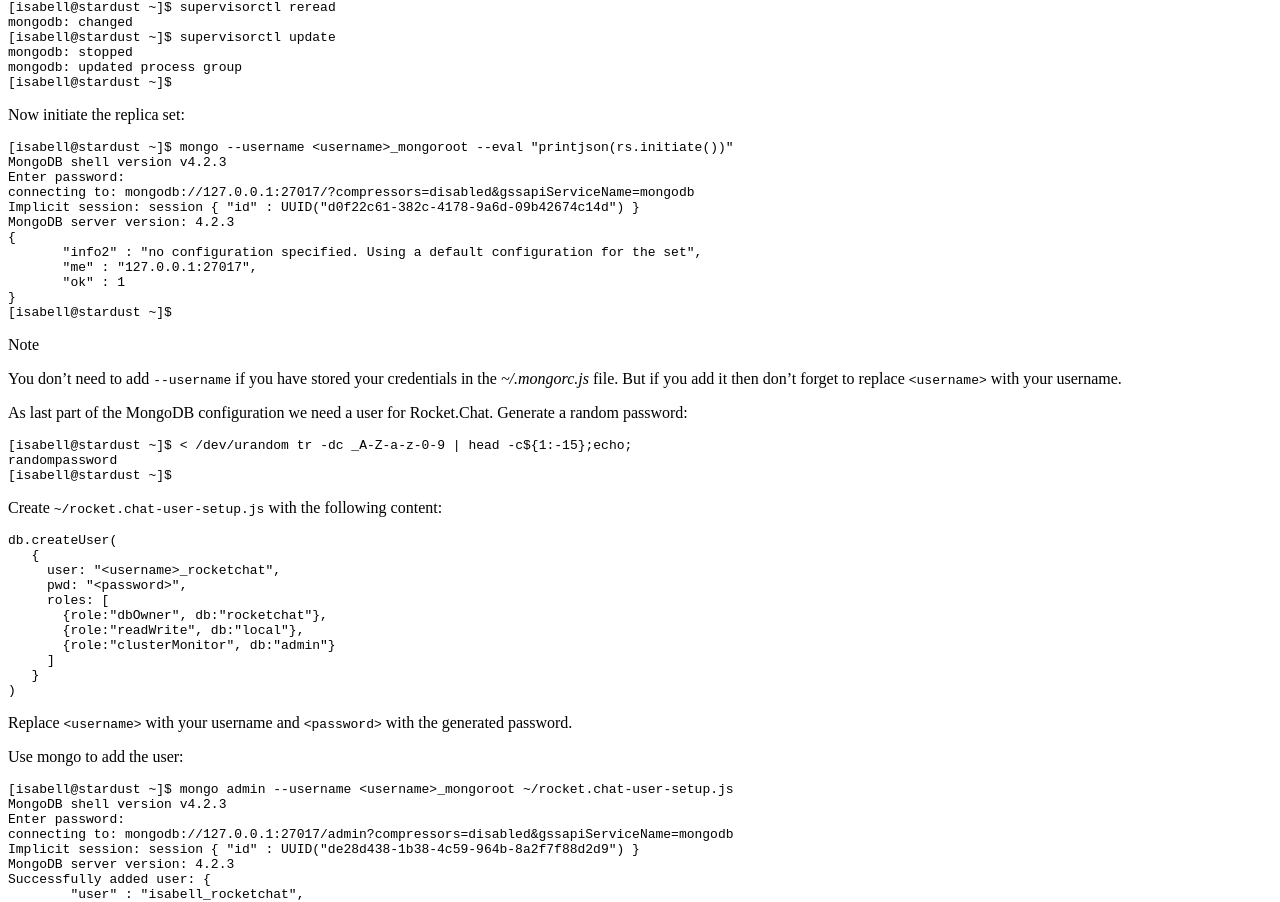
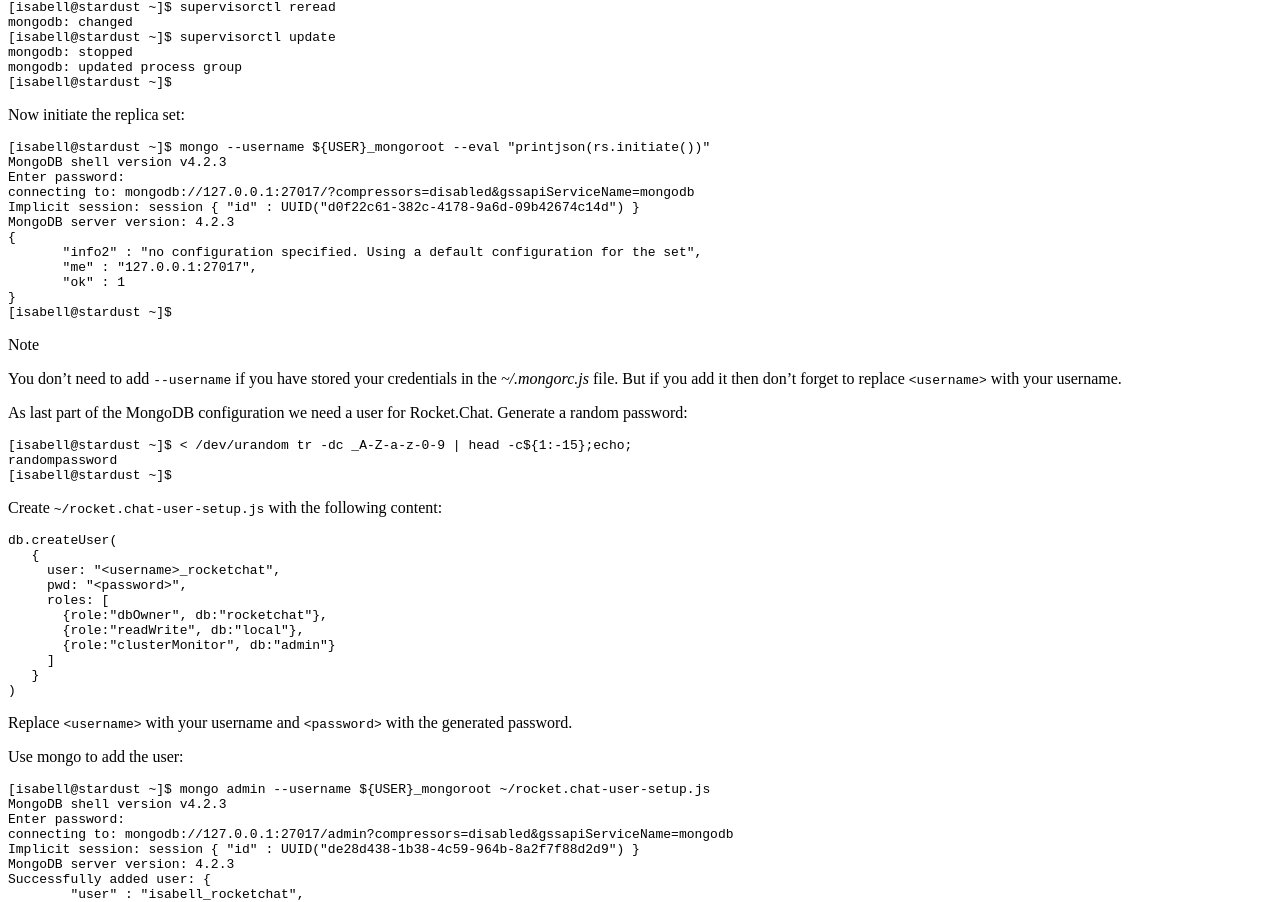
Before and after one commit to Uberspace/lab, a Sphinx documentation site: the page built from source/guide_rocketchat.rst, in a window 1280 px wide and 1400 px high, scrolled down 4676 px. Shown: the part 120-1022 px from the top of the window. Built offline with Sphinx 7.4.7 and the Read the Docs theme 2.0.0, drawn with Linux system fonts in a browser that asks for light colours.

Commit message:
[rocket.chat] use ${USER} in mongo commands

```diff
--- a/source/guide_rocketchat.rst
+++ b/source/guide_rocketchat.rst
@@ -139,7 +139,7 @@
 
 ::
 
- [isabell@stardust ~]$ mongo --username <username>_mongoroot --eval "printjson(rs.initiate())"
+ [isabell@stardust ~]$ mongo --username ${USER}_mongoroot --eval "printjson(rs.initiate())"
  MongoDB shell version v4.2.3
  Enter password:
  connecting to: mongodb://127.0.0.1:27017/?compressors=disabled&gssapiServiceName=mongodb
@@ -187,7 +187,7 @@
 
 ::
 
- [isabell@stardust ~]$ mongo admin --username <username>_mongoroot ~/rocket.chat-user-setup.js
+ [isabell@stardust ~]$ mongo admin --username ${USER}_mongoroot ~/rocket.chat-user-setup.js
  MongoDB shell version v4.2.3
  Enter password:
  connecting to: mongodb://127.0.0.1:27017/admin?compressors=disabled&gssapiServiceName=mongodb
```
